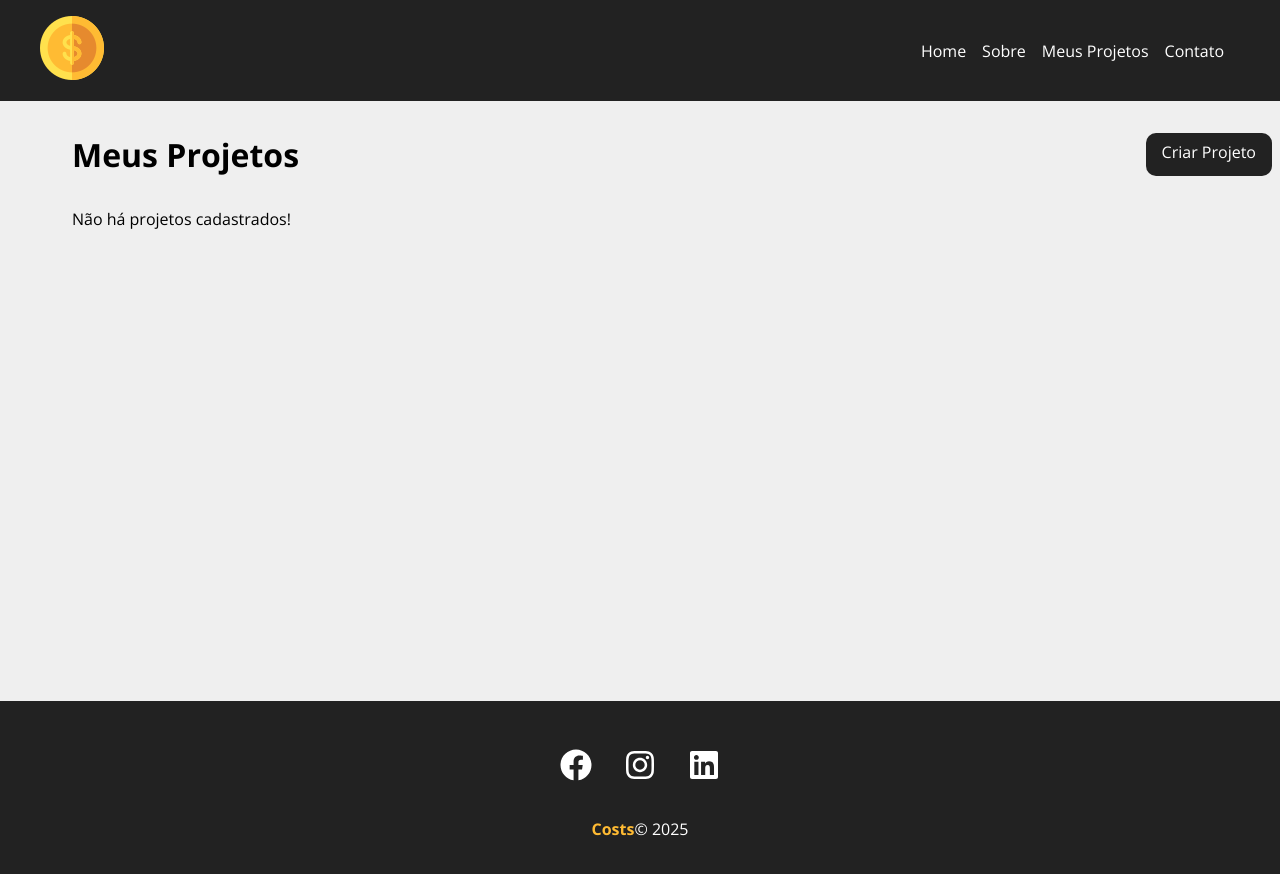
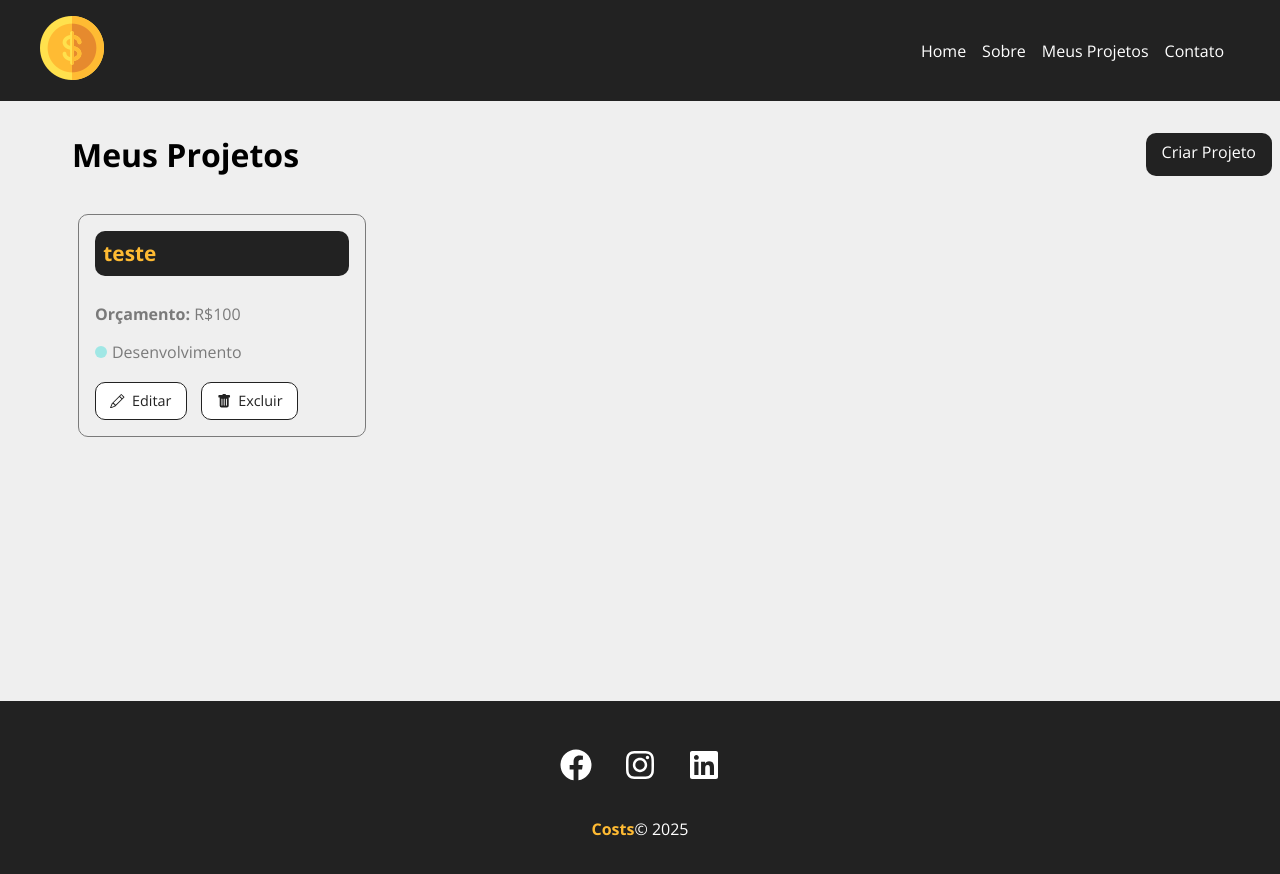
Before and after one commit to kayquemab/React, a React (Create React App) app in the folder Costs/: page /Projects in a window 1280 px wide. Shown: the top 874 px of the page. Built offline with nearby package versions, Linux system fonts and the light colour scheme; data requests are answered from the project's data file.

Commit message:
React #30

```diff
--- a/Costs/db.json
+++ b/Costs/db.json
@@ -1,5 +1,17 @@
 {
-  "Projects": [],
+  "Projects": [
+    {
+      "id": "d010",
+      "name": "teste",
+      "budget": "100",
+      "category": {
+        "id": "2",
+        "name": "Desenvolvimento"
+      },
+      "cost": 0,
+      "services": []
+    }
+  ],
   "caregories": [
     {
       "id": "1",
--- a/Costs/src/App.js
+++ b/Costs/src/App.js
@@ -9,6 +9,7 @@ import Container from './components/layout/Container';
 import Navbar from './components/Navbar';
 import Footer from './components/Footer'
 import Projects from './components/pages/Projects';
+import Project from './components/pages/Project';
 
 function App() {
   return (
@@ -34,6 +35,9 @@ function App() {
           {/* New Project */}
           <Route path="/NewProject" element={<NewProject />} />
 
+          {/* New Project */}
+          <Route path="/Project/:id" element={<Project />} />
+
         </Routes>
       </Container>
 
--- /dev/null
+++ b/Costs/src/components/pages/Project.js
@@ -0,0 +1,28 @@
+import { useParams } from 'react-router-dom'
+import Styles from './Project.module.css'
+import { useEffect, useState } from 'react'
+
+function Project() {
+
+    const { id } = useParams()
+    const [project, setProject] = useState([])
+
+    useEffect(() => {
+        fetch(`http://localhost:5000/Projects/${id}`, {
+            method: 'GET',
+            headers: {
+                'Content-Type': 'application/json',
+            },
+        }).then(resp => resp.json())
+        .then((data) => {
+            setProject(data)
+        })
+        .catch(err => console.log(err))
+    }, [id])
+
+    return(
+        <p>{project.name}</p>
+    )
+}
+
+export default Project
--- /dev/null
+++ b/Costs/src/components/pages/Project.module.css
@@ -0,0 +1,4 @@
+.project {
+    width: 100px;
+
+}
--- a/Costs/src/components/project/ProjectCard.js
+++ b/Costs/src/components/project/ProjectCard.js
@@ -22,7 +22,7 @@ function ProjectCard({ id, name, budget, category, handleRemove }) {
                 <span className={`${Styles[category.toLowerCase()]}`}></span> {category}
             </p>
             <div className={Styles.project_card_actions}>
-                <Link to='/'>
+                <Link to={`/project/${id}`}>
                     <BsPencil /> Editar
                 </Link>
                 <button onClick={remove}>
```
